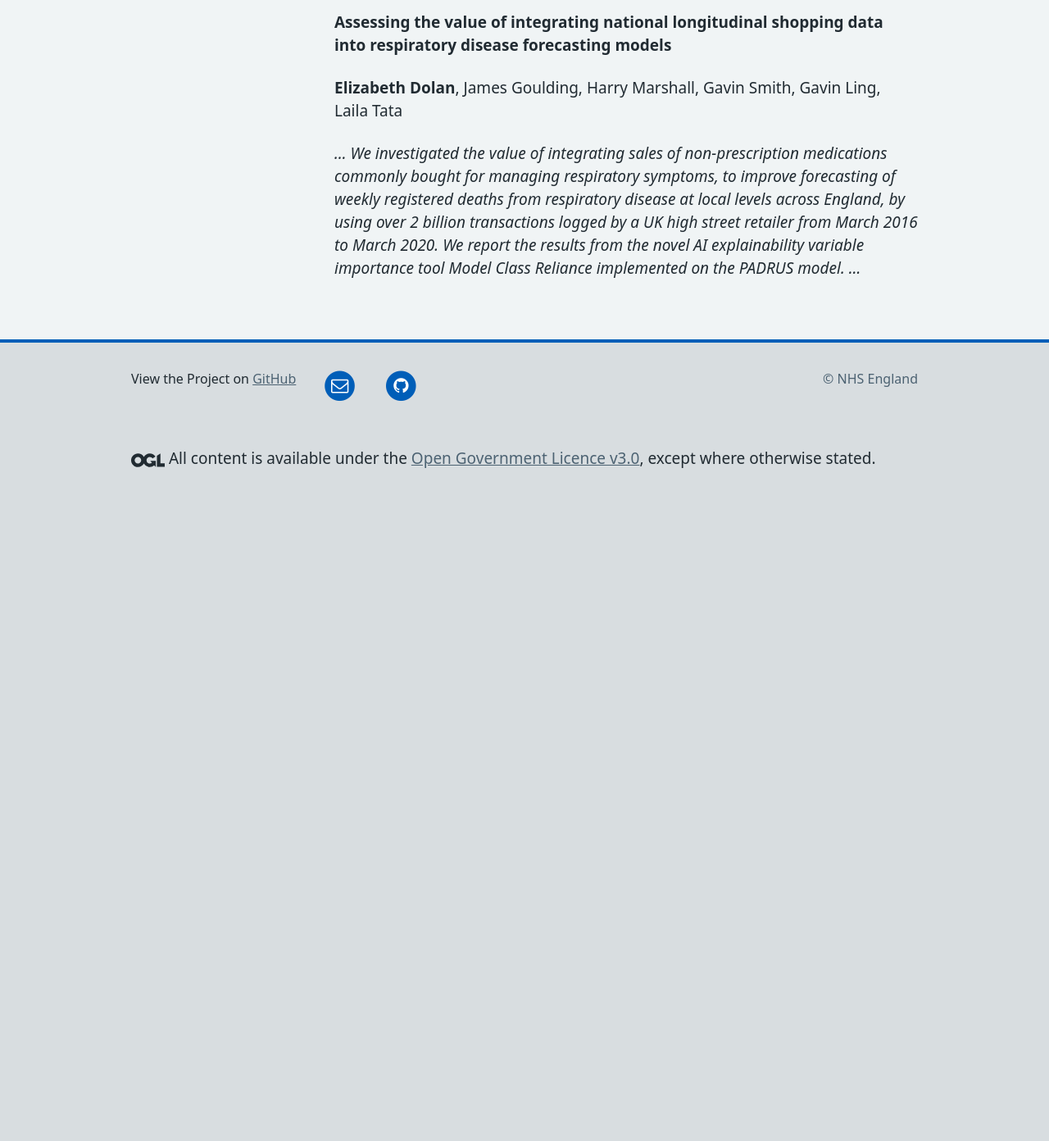
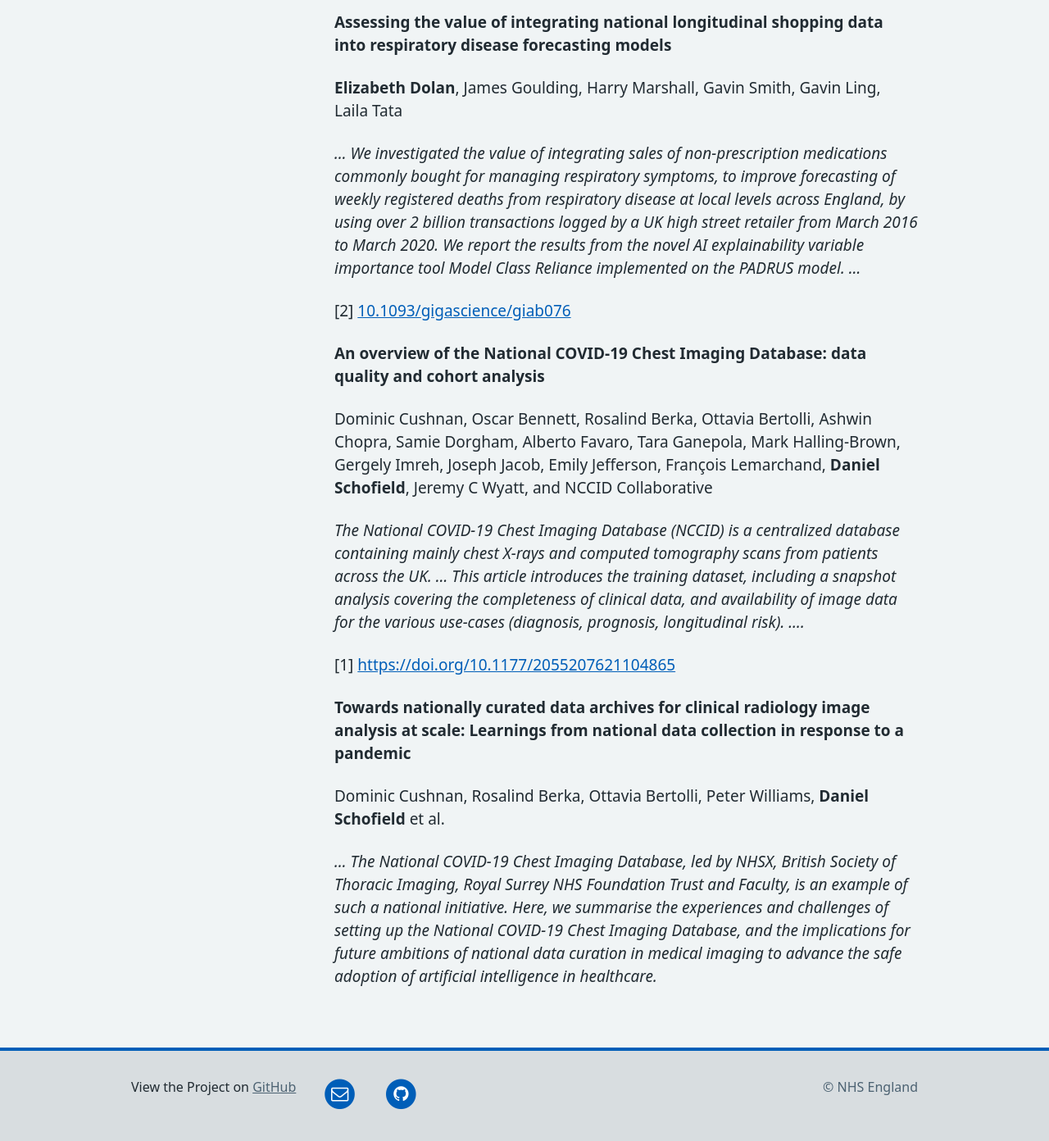
Before and after one commit to nhsengland/DataScience-CaseStudies, a Jekyll site: the page built from content/shortwriteups/Publications.md, in a window 1280 px wide and 1400 px high, scrolled down 2019 px. Shown: the top 1392 px of the window at 82% size. Built offline with Jekyll 4.4.1, drawn with Linux system fonts in a browser that asks for light colours; before the commit the page ends 2649 px from its top, so only the background shows below that; some of the changed text lies outside the part shown.

Commit message:
Add NCCID papers

```diff
--- a/content/shortwriteups/Publications.md
+++ b/content/shortwriteups/Publications.md
@@ -39,10 +39,26 @@ representation of multimorbidity and leveraging the growing availability of elec
 
 ---
 
-[1] [https://doi.org/10.21203/rs.3.rs-2226531/v1](https://doi.org/10.21203/rs.3.rs-2226531/v1)
+[3] [https://doi.org/10.21203/rs.3.rs-2226531/v1](https://doi.org/10.21203/rs.3.rs-2226531/v1)
 
 **Assessing the value of integrating national longitudinal shopping data into respiratory disease forecasting models**
 
 **Elizabeth Dolan**, James Goulding, Harry Marshall, Gavin Smith, Gavin Ling, Laila Tata
 
 *... We investigated the value of integrating sales of non-prescription medications commonly bought for managing respiratory symptoms, to improve forecasting of weekly registered deaths from respiratory disease at local levels across England, by using over 2 billion transactions logged by a UK high street retailer from March 2016 to March 2020. We report the results from the novel AI explainability variable importance tool Model Class Reliance implemented on the PADRUS model. ...*
+
+[2] [10.1093/gigascience/giab076](10.1093/gigascience/giab076)
+
+**An overview of the National COVID-19 Chest Imaging Database: data quality and cohort analysis**
+
+Dominic Cushnan, Oscar Bennett, Rosalind Berka, Ottavia Bertolli, Ashwin Chopra, Samie Dorgham, Alberto Favaro, Tara Ganepola, Mark Halling-Brown, Gergely Imreh, Joseph Jacob, Emily Jefferson, François Lemarchand, **Daniel Schofield**, Jeremy C Wyatt, and NCCID Collaborative
+
+*The National COVID-19 Chest Imaging Database (NCCID) is a centralized database containing mainly chest X-rays and computed tomography scans from patients across the UK. ... This article introduces the training dataset, including a snapshot analysis covering the completeness of clinical data, and availability of image data for the various use-cases (diagnosis, prognosis, longitudinal risk). ....*
+
+[1] [https://doi.org/10.1177/2055207621104865](https://doi.org/10.1177/2055207621104865)
+
+**Towards nationally curated data archives for clinical radiology image analysis at scale: Learnings from national data collection in response to a pandemic**
+
+Dominic Cushnan, Rosalind Berka, Ottavia Bertolli, Peter Williams, **Daniel Schofield** et al.
+
+*... The National COVID-19 Chest Imaging Database, led by NHSX, British Society of Thoracic Imaging, Royal Surrey NHS Foundation Trust and Faculty, is an example of such a national initiative. Here, we summarise the experiences and challenges of setting up the National COVID-19 Chest Imaging Database, and the implications for future ambitions of national data curation in medical imaging to advance the safe adoption of artificial intelligence in healthcare.*
```
Also changed, not shown: other parts of content/shortwriteups/Publications.md (+3 -3 lines).
